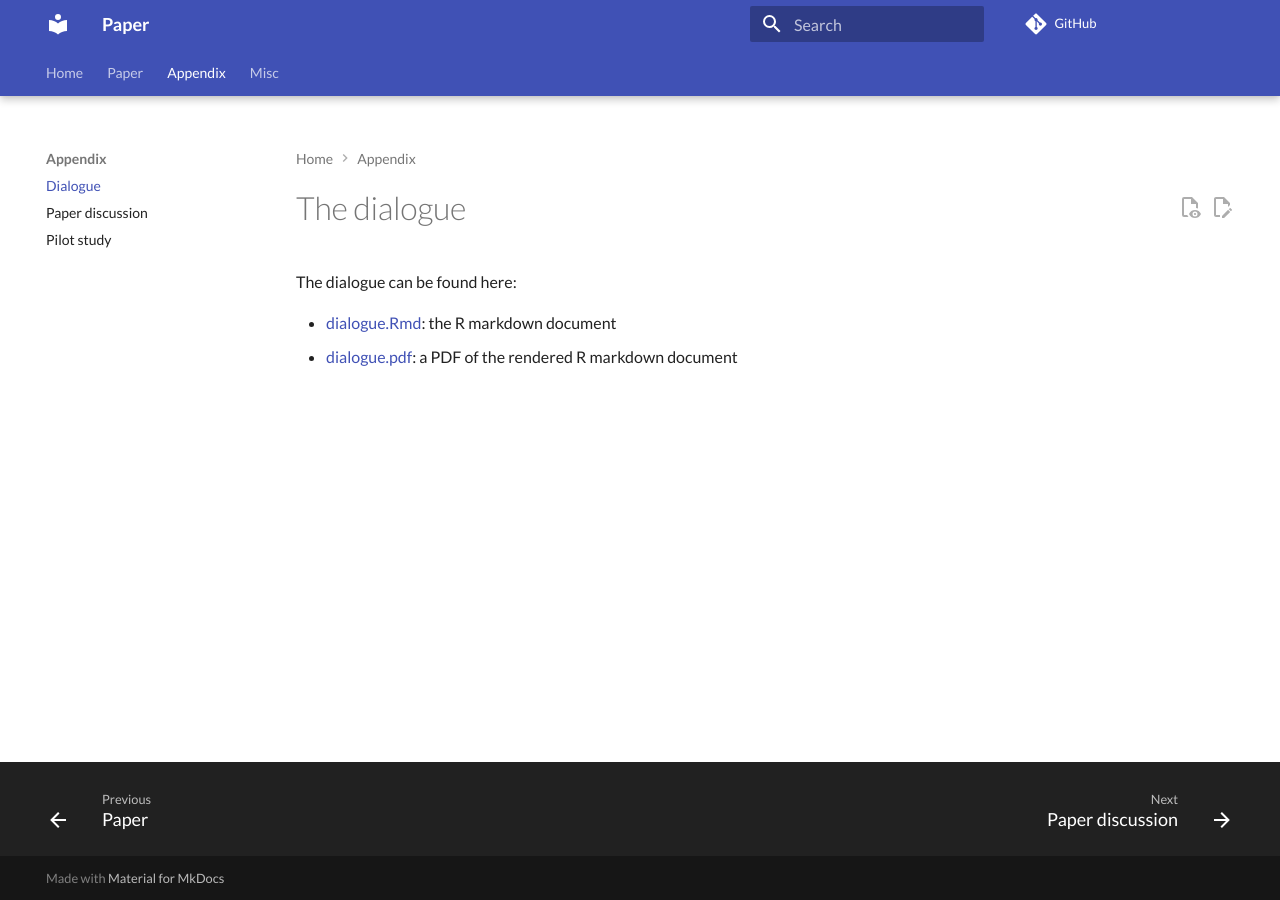
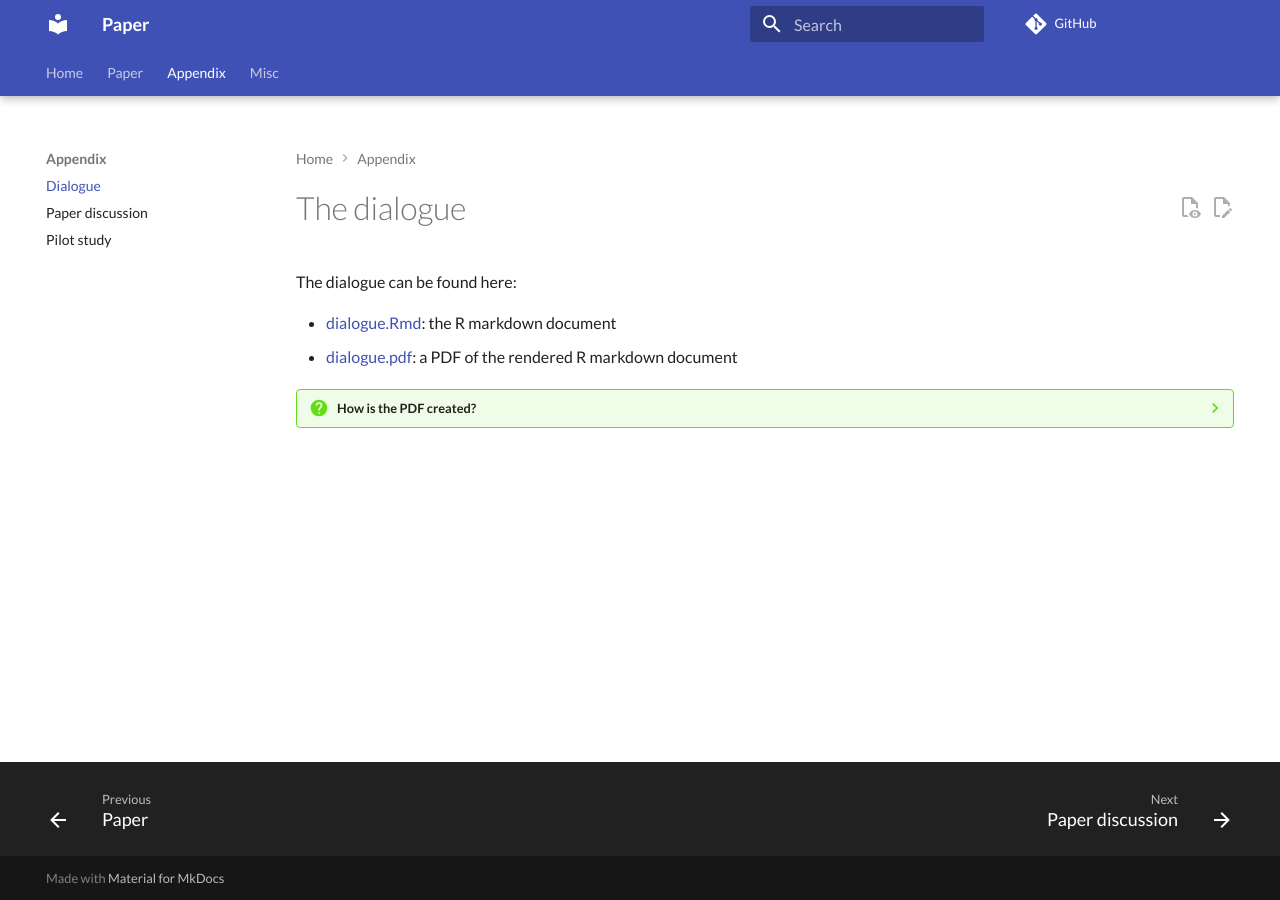
Before and after one commit to richelbilderbeek/paper_critical_ai, an MkDocs documentation site: the page built from docs/dialogue/README.md, in a window 1280 px wide. Built offline with MkDocs 1.6.1 and Material for MkDocs 9.7.7, drawn with Linux system fonts in a browser that asks for light colours; comment, search, counter and statistics services are not loaded.

Commit message:
How to create PDF

````diff
--- a/docs/dialogue/README.md
+++ b/docs/dialogue/README.md
@@ -4,3 +4,11 @@
 
 - [dialogue.Rmd](dialogue.Rmd): the R markdown document
 - [dialogue.pdf](dialogue.pdf): a PDF of the rendered R markdown document
+
+???- question "How is the PDF created?"
+
+    By running, in this repository's root folder, the command:
+
+    ```bash
+    ./scripts/create_pdf_of_rmd_dialogue.R
+    ```
````
